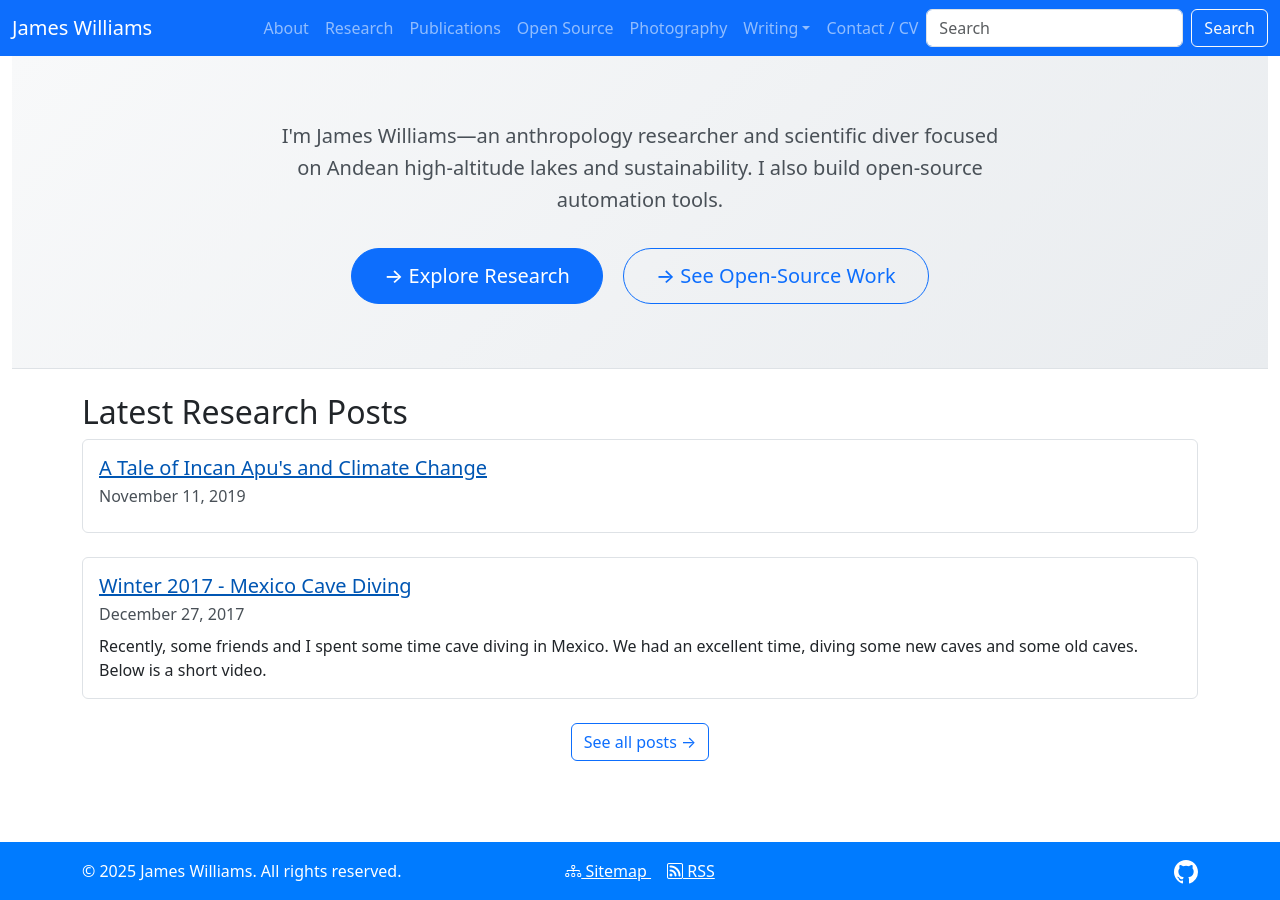
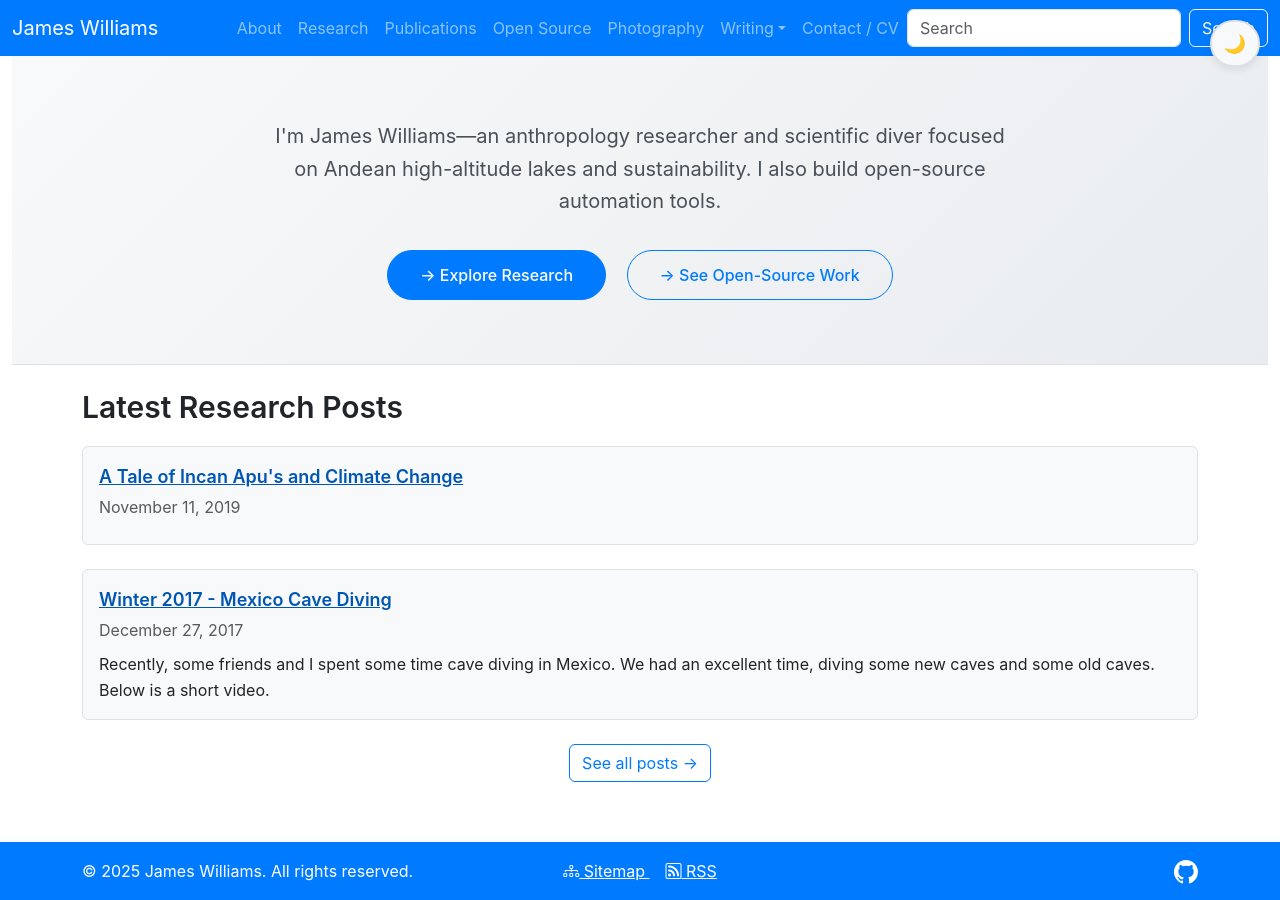
Before and after one commit to jtdub/jtdub.com, a Jekyll site: the page built from index.html, in a window 1280 px wide. Built offline with Jekyll 4.4.1, drawn with Linux system fonts in a browser that asks for light colours; nearby versions of some CDN libraries.

Commit message:
feat: implement theme toggle and consistent typography scale (closes #74)
- Add comprehensive light/dark theme system with persistent user preference
- Implement theme toggle button with smooth transitions and accessibility features
- Create consistent typography scale using CSS custom properties (xs to 5xl)
- Ensure WCAG AA color contrast compliance in both themes
- Add responsive typography that adapts across device breakpoints
- Integrate theme-aware component styling (cards, forms, buttons)
- Include automatic system theme detection with manual override capability
- Enhance readability with optimized line heights and semantic font weights
- Prevent FOUC (Flash of Unstyled Content) with immediate theme application
- Add screen reader support and keyboard navigation for theme toggle

```diff
--- a/_includes/footer.html
+++ b/_includes/footer.html
@@ -31,6 +31,9 @@
     <script src="https://cdnjs.cloudflare.com/ajax/libs/highlight.js/11.4.0/highlight.min.js"></script>
     <script>hljs.highlightAll();</script>
 
+    <!-- Theme Toggle -->
+    <script src="/assets/js/theme.js"></script>
+
     <!-- LiveReload script for development -->
     {% if jekyll.environment == "development" %}
     <script>
--- a/_includes/header.html
+++ b/_includes/header.html
@@ -10,6 +10,7 @@
     <!-- Bootstrap Icons -->
     <link href="https://cdn.jsdelivr.net/npm/bootstrap-icons@1.11.0/font/bootstrap-icons.css" rel="stylesheet">
     <link rel="stylesheet" href="/assets/css/monokai-sublime.css">
+    <link rel="stylesheet" href="/assets/css/theme.css">
     <link rel="stylesheet" href="/assets/css/custom.css">
 
     <title>{{ page.title }}{% if page.title %} – {% endif %}James Williams</title>
--- a/assets/css/custom.css
+++ b/assets/css/custom.css
@@ -7,7 +7,7 @@
 textarea:focus,
 select:focus,
 [tabindex]:focus {
-    outline: 3px solid #007bff;
+    outline: 3px solid var(--brand-primary);
     outline-offset: 2px;
     box-shadow: 0 0 0 2px rgba(0, 123, 255, 0.25);
 }
@@ -17,51 +17,47 @@
     position: absolute;
     top: -40px;
     left: 6px;
-    background: #000;
-    color: #fff;
-    padding: 8px;
+    background: var(--text-primary);
+    color: var(--bg-primary);
+    padding: var(--space-2);
     text-decoration: none;
     z-index: 1000;
     border-radius: 4px;
+    font-size: var(--font-size-sm);
 }
 
 .skip-link:focus {
     top: 6px;
-    outline: 3px solid #007bff;
-}
-
-/* Ensure sufficient color contrast */
-.text-muted {
-    color: #6c757d !important; /* WCAG AA compliant */
+    outline: 3px solid var(--brand-primary);
 }
 
 /* High contrast focus for form elements */
 .form-control:focus {
-    border-color: #007bff;
+    border-color: var(--brand-primary);
     box-shadow: 0 0 0 0.2rem rgba(0, 123, 255, 0.25);
-    outline: 2px solid #007bff;
+    outline: 2px solid var(--brand-primary);
     outline-offset: -2px;
 }
 
 /* Enhanced button focus states */
 .btn:focus {
-    outline: 3px solid #007bff;
+    outline: 3px solid var(--brand-primary);
     outline-offset: 2px;
     box-shadow: 0 0 0 0.2rem rgba(0, 123, 255, 0.25);
 }
 
 .btn-primary:focus {
-    outline-color: #0056b3;
+    outline-color: var(--brand-primary-hover);
 }
 
 .btn-outline-primary:focus {
-    outline-color: #007bff;
+    outline-color: var(--brand-primary);
 }
 
 /* Card focus states for interactive cards */
 .card:focus-within {
     box-shadow: 0 0 0 3px rgba(0, 123, 255, 0.25);
-    border-color: #007bff;
+    border-color: var(--brand-primary);
 }
 
 /* Navigation focus improvements */
@@ -81,48 +77,26 @@
     height: 1px;
     overflow: hidden;
 }
-
-/* Improve color contrast for better accessibility */
+/* Badge and text improvements */
 .badge {
     font-weight: 600;
 }
 
-.badge.bg-secondary {
-    background-color: #495057 !important; /* Improved contrast */
-}
-
-.text-muted {
-    color: #495057 !important; /* Better than default #6c757d for contrast */
-}
-
-/* Ensure links have sufficient color contrast */
-a {
-    color: #0056b3; /* Darker blue for better contrast */
-}
-
-a:hover {
-    color: #004085;
-}
-
-/* Card accessibility improvements */
-.card {
-    border: 1px solid #dee2e6;
-}
-
+/* Card accessibility improvements - now handled by theme system */
 .card:hover {
-    border-color: #007bff;
-    box-shadow: 0 4px 8px rgba(0, 0, 0, 0.1);
+    border-color: var(--brand-primary);
+    box-shadow: 0 4px 8px var(--shadow-light);
 }
 
 /* Breadcrumb improvements */
 .breadcrumb {
-    background-color: #f8f9fa;
-    border: 1px solid #e9ecef;
+    background-color: var(--bg-secondary);
+    border: 1px solid var(--border-color);
 }
 
 /* Make sure all interactive elements have visible focus states */
 .breadcrumb-item a:focus {
-    outline: 2px solid #007bff;
+    outline: 2px solid var(--brand-primary);
     outline-offset: 2px;
     text-decoration: underline;
 }
@@ -161,10 +135,10 @@
 }
 
 footer {
-    background-color: #007bff;
+    background-color: var(--brand-primary);
     color: white;
     text-align: center;
-    padding: 1rem 0;
+    padding: var(--space-4) 0;
     position: relative;
     bottom: 0;
     width: 100%;
@@ -172,29 +146,30 @@
 
 /* Hero Section Styles */
 .hero-section {
-    padding: 4rem 0;
-    background: linear-gradient(135deg, #f8f9fa 0%, #e9ecef 100%);
-    border-bottom: 1px solid #dee2e6;
+    padding: var(--space-16) 0;
+    background: linear-gradient(135deg, var(--bg-secondary) 0%, var(--bg-tertiary) 100%);
+    border-bottom: 1px solid var(--border-color);
 }
 
 .hero-text {
-    font-size: 1.25rem;
-    line-height: 1.6;
-    color: #495057;
-    margin-bottom: 2rem;
+    font-size: var(--font-size-xl);
+    line-height: var(--line-height-relaxed);
+    color: var(--text-secondary);
+    margin-bottom: var(--space-8);
     font-weight: 400;
 }
 
 .hero-ctas {
-    margin-top: 2rem;
+    margin-top: var(--space-8);
 }
 
 .hero-ctas .btn {
     font-weight: 500;
     border-radius: 50px;
-    padding: 0.75rem 2rem;
+    padding: var(--space-3) var(--space-8);
     text-decoration: none;
     transition: all 0.3s ease;
+    font-size: var(--font-size-base);
 }
 
 .hero-ctas .btn:hover {
@@ -205,17 +180,18 @@
 /* Responsive adjustments */
 @media (max-width: 768px) {
     .hero-section {
-        padding: 3rem 0;
+        padding: var(--space-12) 0;
     }
 
     .hero-text {
-        font-size: 1.1rem;
+        font-size: var(--font-size-lg);
     }
 
     .hero-ctas .btn {
         display: block;
         width: 100%;
-        margin-bottom: 1rem;
+        margin-bottom: var(--space-4);
+        font-size: var(--font-size-sm);
     }
 
     .hero-ctas .btn:last-child {
@@ -229,15 +205,15 @@
 
 @media (max-width: 576px) {
     .hero-section {
-        padding: 2rem 0;
+        padding: var(--space-8) 0;
     }
 
     .hero-text {
-        font-size: 1rem;
+        font-size: var(--font-size-base);
     }
 
     .hero-ctas .btn {
-        padding: 0.625rem 1.5rem;
-        font-size: 0.95rem;
+        padding: var(--space-2) var(--space-6);
+        font-size: var(--font-size-sm);
     }
 }
--- /dev/null
+++ b/assets/css/theme.css
@@ -0,0 +1,274 @@
+/* Theme Variables and Typography Scale */
+
+:root {
+  /* Light Theme Colors */
+  --bg-primary: #ffffff;
+  --bg-secondary: #f8f9fa;
+  --bg-tertiary: #e9ecef;
+  --text-primary: #212529;
+  --text-secondary: #495057;
+  --text-muted: #6c757d;
+  --border-color: #dee2e6;
+  --link-color: #0056b3;
+  --link-hover: #004085;
+  --brand-primary: #007bff;
+  --brand-primary-hover: #0056b3;
+  --shadow-light: rgba(0, 0, 0, 0.1);
+  --shadow-medium: rgba(0, 0, 0, 0.15);
+
+  /* Typography Scale - Consistent across all elements */
+  --font-size-xs: 0.75rem;    /* 12px */
+  --font-size-sm: 0.875rem;   /* 14px */
+  --font-size-base: 1rem;     /* 16px */
+  --font-size-lg: 1.125rem;   /* 18px */
+  --font-size-xl: 1.25rem;    /* 20px */
+  --font-size-2xl: 1.5rem;    /* 24px */
+  --font-size-3xl: 1.875rem;  /* 30px */
+  --font-size-4xl: 2.25rem;   /* 36px */
+  --font-size-5xl: 3rem;      /* 48px */
+
+  /* Line Heights */
+  --line-height-tight: 1.25;
+  --line-height-normal: 1.5;
+  --line-height-relaxed: 1.625;
+  --line-height-loose: 2;
+
+  /* Spacing Scale */
+  --space-1: 0.25rem;
+  --space-2: 0.5rem;
+  --space-3: 0.75rem;
+  --space-4: 1rem;
+  --space-5: 1.25rem;
+  --space-6: 1.5rem;
+  --space-8: 2rem;
+  --space-10: 2.5rem;
+  --space-12: 3rem;
+  --space-16: 4rem;
+}
+
+[data-theme="dark"] {
+  /* Dark Theme Colors */
+  --bg-primary: #121212;
+  --bg-secondary: #1e1e1e;
+  --bg-tertiary: #2d2d2d;
+  --text-primary: #ffffff;
+  --text-secondary: #e0e0e0;
+  --text-muted: #a0a0a0;
+  --border-color: #404040;
+  --link-color: #4da6ff;
+  --link-hover: #66b3ff;
+  --brand-primary: #4da6ff;
+  --brand-primary-hover: #66b3ff;
+  --shadow-light: rgba(0, 0, 0, 0.3);
+  --shadow-medium: rgba(0, 0, 0, 0.5);
+}
+
+/* Base Typography */
+body {
+  font-family: -apple-system, BlinkMacSystemFont, "Segoe UI", Roboto, "Helvetica Neue", Arial, sans-serif;
+  font-size: var(--font-size-base);
+  line-height: var(--line-height-normal);
+  color: var(--text-primary);
+  background-color: var(--bg-primary);
+  transition: background-color 0.3s ease, color 0.3s ease;
+}
+
+/* Heading Scale */
+h1, .h1 {
+  font-size: var(--font-size-4xl);
+  line-height: var(--line-height-tight);
+  font-weight: 700;
+  margin-bottom: var(--space-6);
+  color: var(--text-primary);
+}
+
+h2, .h2 {
+  font-size: var(--font-size-3xl);
+  line-height: var(--line-height-tight);
+  font-weight: 600;
+  margin-bottom: var(--space-5);
+  color: var(--text-primary);
+}
+
+h3, .h3 {
+  font-size: var(--font-size-2xl);
+  line-height: var(--line-height-normal);
+  font-weight: 600;
+  margin-bottom: var(--space-4);
+  color: var(--text-primary);
+}
+
+h4, .h4 {
+  font-size: var(--font-size-xl);
+  line-height: var(--line-height-normal);
+  font-weight: 600;
+  margin-bottom: var(--space-4);
+  color: var(--text-primary);
+}
+
+h5, .h5 {
+  font-size: var(--font-size-lg);
+  line-height: var(--line-height-normal);
+  font-weight: 600;
+  margin-bottom: var(--space-3);
+  color: var(--text-primary);
+}
+
+h6, .h6 {
+  font-size: var(--font-size-base);
+  line-height: var(--line-height-normal);
+  font-weight: 600;
+  margin-bottom: var(--space-3);
+  color: var(--text-primary);
+}
+
+/* Paragraph and Text Elements */
+p {
+  font-size: var(--font-size-base);
+  line-height: var(--line-height-relaxed);
+  margin-bottom: var(--space-4);
+  color: var(--text-primary);
+}
+
+.lead {
+  font-size: var(--font-size-xl);
+  line-height: var(--line-height-relaxed);
+  font-weight: 300;
+  color: var(--text-secondary);
+}
+
+.small, small {
+  font-size: var(--font-size-sm);
+  line-height: var(--line-height-normal);
+}
+
+/* Theme Toggle Button */
+.theme-toggle {
+  position: fixed;
+  top: 20px;
+  right: 20px;
+  z-index: 1050;
+  background: var(--bg-secondary);
+  border: 2px solid var(--border-color);
+  border-radius: 50px;
+  padding: var(--space-2) var(--space-3);
+  cursor: pointer;
+  transition: all 0.3s ease;
+  box-shadow: 0 2px 8px var(--shadow-light);
+}
+
+.theme-toggle:hover {
+  background: var(--bg-tertiary);
+  transform: translateY(-1px);
+  box-shadow: 0 4px 12px var(--shadow-medium);
+}
+
+.theme-toggle:focus {
+  outline: 3px solid var(--brand-primary);
+  outline-offset: 2px;
+}
+
+.theme-toggle-icon {
+  font-size: var(--font-size-lg);
+  color: var(--text-primary);
+  transition: transform 0.3s ease;
+}
+
+.theme-toggle:hover .theme-toggle-icon {
+  transform: rotate(180deg);
+}
+
+/* Theme-aware Component Overrides */
+.card {
+  background-color: var(--bg-secondary);
+  border-color: var(--border-color);
+  color: var(--text-primary);
+  transition: background-color 0.3s ease, border-color 0.3s ease;
+}
+
+.navbar {
+  background-color: var(--brand-primary) !important;
+  transition: background-color 0.3s ease;
+}
+
+.footer {
+  background-color: var(--brand-primary);
+  transition: background-color 0.3s ease;
+}
+
+/* Link Styling */
+a {
+  color: var(--link-color);
+  transition: color 0.3s ease;
+}
+
+a:hover {
+  color: var(--link-hover);
+}
+
+/* Button Theme Support */
+.btn-primary {
+  background-color: var(--brand-primary);
+  border-color: var(--brand-primary);
+}
+
+.btn-primary:hover {
+  background-color: var(--brand-primary-hover);
+  border-color: var(--brand-primary-hover);
+}
+
+.btn-outline-primary {
+  color: var(--brand-primary);
+  border-color: var(--brand-primary);
+}
+
+.btn-outline-primary:hover {
+  background-color: var(--brand-primary);
+  border-color: var(--brand-primary);
+}
+
+/* Form Elements */
+.form-control {
+  background-color: var(--bg-primary);
+  border-color: var(--border-color);
+  color: var(--text-primary);
+}
+
+.form-control:focus {
+  background-color: var(--bg-primary);
+  border-color: var(--brand-primary);
+  color: var(--text-primary);
+  box-shadow: 0 0 0 0.2rem rgba(0, 123, 255, 0.25);
+}
+
+/* Code Blocks - Theme Aware */
+pre, code {
+  font-family: 'SF Mono', Monaco, 'Cascadia Code', 'Roboto Mono', Consolas, 'Courier New', monospace;
+  font-size: var(--font-size-sm);
+  line-height: var(--line-height-normal);
+}
+
+[data-theme="dark"] pre {
+  background-color: #1a1a1a;
+  border-color: #404040;
+}
+
+/* Responsive Typography */
+@media (max-width: 768px) {
+  h1, .h1 { font-size: var(--font-size-3xl); }
+  h2, .h2 { font-size: var(--font-size-2xl); }
+  h3, .h3 { font-size: var(--font-size-xl); }
+  .lead { font-size: var(--font-size-lg); }
+
+  .theme-toggle {
+    top: 10px;
+    right: 10px;
+    padding: var(--space-1) var(--space-2);
+  }
+}
+
+@media (max-width: 576px) {
+  h1, .h1 { font-size: var(--font-size-2xl); }
+  h2, .h2 { font-size: var(--font-size-xl); }
+  body { font-size: var(--font-size-sm); }
+}
--- /dev/null
+++ b/assets/js/theme.js
@@ -0,0 +1,151 @@
+/**
+ * Theme Toggle Functionality
+ * Handles dark/light mode switching with persistent user preference
+ */
+
+class ThemeManager {
+  constructor() {
+    this.storageKey = 'jtdub-theme-preference';
+    this.themes = {
+      light: 'light',
+      dark: 'dark'
+    };
+
+    this.init();
+  }
+
+  init() {
+    // Create theme toggle button
+    this.createThemeToggle();
+
+    // Set initial theme
+    this.setInitialTheme();
+
+    // Listen for system theme changes
+    this.watchSystemTheme();
+  }
+
+  createThemeToggle() {
+    const toggle = document.createElement('button');
+    toggle.className = 'theme-toggle';
+    toggle.setAttribute('aria-label', 'Toggle dark/light theme');
+    toggle.setAttribute('type', 'button');
+    toggle.innerHTML = `
+      <span class="theme-toggle-icon" aria-hidden="true">🌙</span>
+    `;
+
+    toggle.addEventListener('click', () => this.toggleTheme());
+
+    // Add to page
+    document.body.appendChild(toggle);
+    this.toggleButton = toggle;
+  }
+
+  setInitialTheme() {
+    // Check for saved preference first
+    const savedTheme = localStorage.getItem(this.storageKey);
+
+    if (savedTheme && Object.values(this.themes).includes(savedTheme)) {
+      this.applyTheme(savedTheme);
+    } else {
+      // Fall back to system preference
+      const systemPrefersDark = window.matchMedia('(prefers-color-scheme: dark)').matches;
+      this.applyTheme(systemPrefersDark ? this.themes.dark : this.themes.light);
+    }
+  }
+
+  toggleTheme() {
+    const currentTheme = this.getCurrentTheme();
+    const newTheme = currentTheme === this.themes.dark ? this.themes.light : this.themes.dark;
+
+    this.applyTheme(newTheme);
+    this.saveThemePreference(newTheme);
+
+    // Announce theme change to screen readers
+    this.announceThemeChange(newTheme);
+  }
+
+  applyTheme(theme) {
+    document.documentElement.setAttribute('data-theme', theme);
+    this.updateToggleIcon(theme);
+    this.updateToggleLabel(theme);
+  }
+
+  getCurrentTheme() {
+    return document.documentElement.getAttribute('data-theme') || this.themes.light;
+  }
+
+  updateToggleIcon(theme) {
+    const icon = this.toggleButton.querySelector('.theme-toggle-icon');
+    icon.textContent = theme === this.themes.dark ? '☀️' : '🌙';
+  }
+
+  updateToggleLabel(theme) {
+    const nextTheme = theme === this.themes.dark ? 'light' : 'dark';
+    this.toggleButton.setAttribute('aria-label', `Switch to ${nextTheme} theme`);
+  }
+
+  saveThemePreference(theme) {
+    try {
+      localStorage.setItem(this.storageKey, theme);
+    } catch (error) {
+      console.warn('Could not save theme preference:', error);
+    }
+  }
+
+  announceThemeChange(theme) {
+    // Create temporary announcement for screen readers
+    const announcement = document.createElement('div');
+    announcement.setAttribute('aria-live', 'polite');
+    announcement.setAttribute('aria-atomic', 'true');
+    announcement.className = 'sr-only';
+    announcement.textContent = `Switched to ${theme} theme`;
+
+    document.body.appendChild(announcement);
+
+    // Remove after announcement
+    setTimeout(() => {
+      document.body.removeChild(announcement);
+    }, 1000);
+  }
+
+  watchSystemTheme() {
+    const mediaQuery = window.matchMedia('(prefers-color-scheme: dark)');
+
+    mediaQuery.addEventListener('change', (e) => {
+      // Only auto-switch if user hasn't set a manual preference
+      const savedTheme = localStorage.getItem(this.storageKey);
+      if (!savedTheme) {
+        this.applyTheme(e.matches ? this.themes.dark : this.themes.light);
+      }
+    });
+  }
+
+  // Public API for external theme detection
+  isDarkMode() {
+    return this.getCurrentTheme() === this.themes.dark;
+  }
+
+  isLightMode() {
+    return this.getCurrentTheme() === this.themes.light;
+  }
+}
+
+// Initialize theme manager when DOM is ready
+document.addEventListener('DOMContentLoaded', () => {
+  window.themeManager = new ThemeManager();
+});
+
+// Prevent flash of unstyled content by applying theme immediately
+(function() {
+  const storageKey = 'jtdub-theme-preference';
+  const savedTheme = localStorage.getItem(storageKey);
+
+  if (savedTheme && (savedTheme === 'light' || savedTheme === 'dark')) {
+    document.documentElement.setAttribute('data-theme', savedTheme);
+  } else {
+    // Use system preference
+    const systemPrefersDark = window.matchMedia('(prefers-color-scheme: dark)').matches;
+    document.documentElement.setAttribute('data-theme', systemPrefersDark ? 'dark' : 'light');
+  }
+})();
```
Also changed, not shown: 1 other file.
